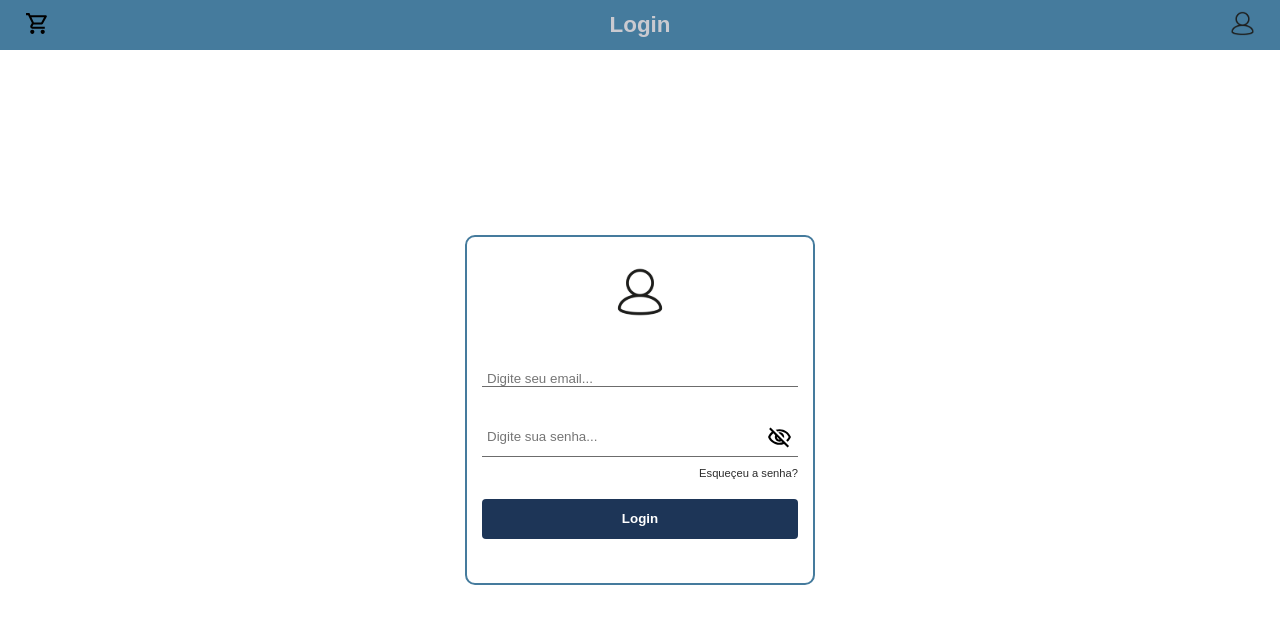
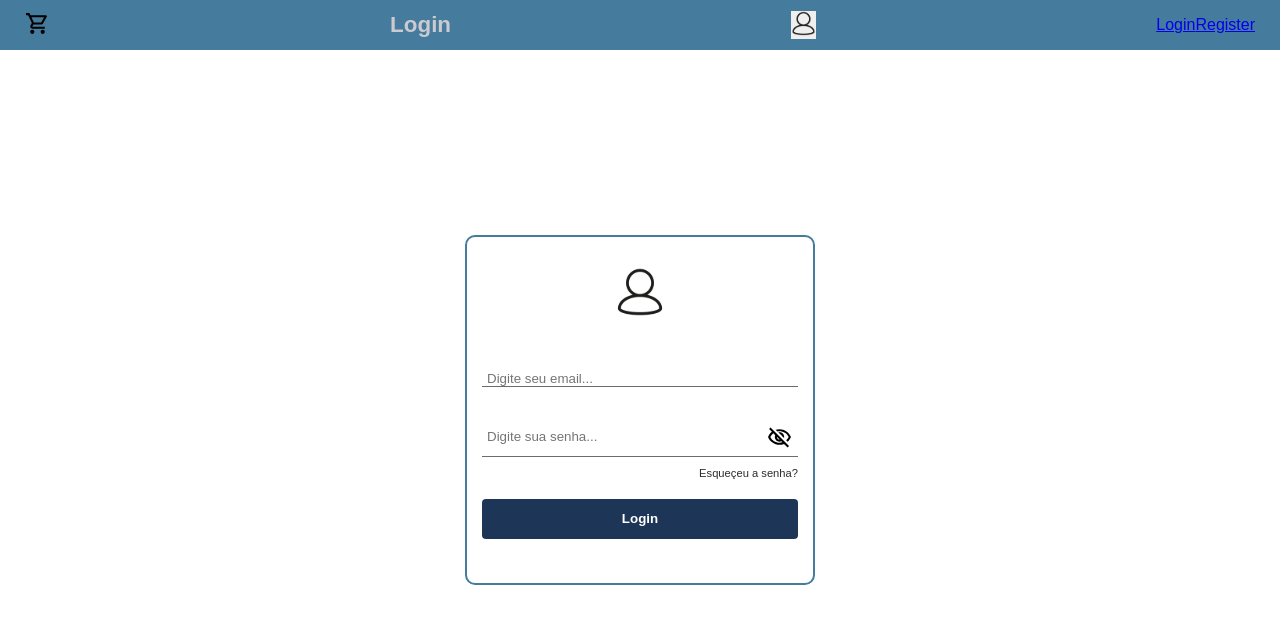
Before and after one commit to Alisson-Py/loja-virtual-frontend, a React (Create React App) app: page /login in a window 1280 px wide. Shown: the top 624 px of the page. Built offline with nearby package versions, Linux system fonts and the light colour scheme.

Commit message:
feat: add profile box and log-out rule

```diff
--- a/src/components/Header/index.tsx
+++ b/src/components/Header/index.tsx
@@ -1,4 +1,4 @@
-import React from 'react';
+import React, { useEffect, useState } from 'react';
 
 import './index.css';
 import userIcon from '../../assets/user-icon.svg';
@@ -10,15 +10,58 @@ interface HeaderProps {
 }
 
 const Header: React.FC<HeaderProps> = ({title}) => {
+  const [openProfile, setOpenProfile] = useState<boolean>(false);
+  const [name, setName] = useState<string | null>();
+
+  useEffect(() => {
+    setName(localStorage.getItem('firstName'));
+  });
+
+  function handleLoOutUser() {
+    localStorage.removeItem('id');
+    localStorage.removeItem('email');
+    localStorage.removeItem('firstName');
+    localStorage.removeItem('lastName');
+    localStorage.removeItem('token');
+    setName(null);
+    setOpenProfile(false);
+  }
+
   return (
     <header>
       <Link to='#' className="link">
         <img src={cartIcon} alt="cart" about="cart"/>
       </Link>
       <h1 className="title">{title}</h1>
-      <Link to='/profile' className="link">
+      <button
+        className="link"
+        onClick={() => setOpenProfile(!openProfile)}
+      >
         <img src={userIcon} alt="profile" about="profile" />
-      </Link>
+      </button>
+      {
+        name?(
+          <div
+            className="profile"
+            id={!openProfile? 'hidden': ''}
+          >
+            <p className="name">Olá, {name}</p>
+            <Link to='/profile' className="link">Perfil</Link>
+            <button
+              className="log-out"
+              onClick={handleLoOutUser}
+            >Log-out</button>
+          </div>
+        ):(
+          <div
+            className="profile"
+            id={!openProfile? 'hidden': ''}
+          >
+        <Link to='/login' className="link">Login</Link>
+        <Link to='/register' className="link">Register</Link>
+      </div>
+        )
+      }
     </header>
   );
 };
```
